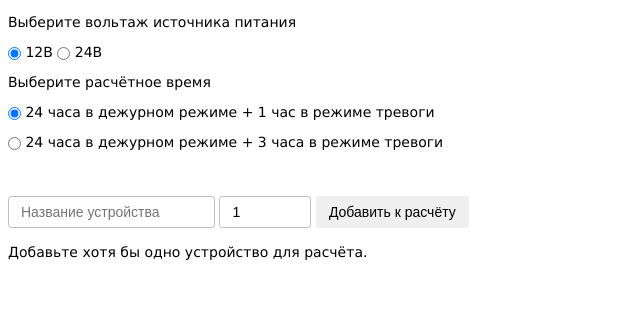
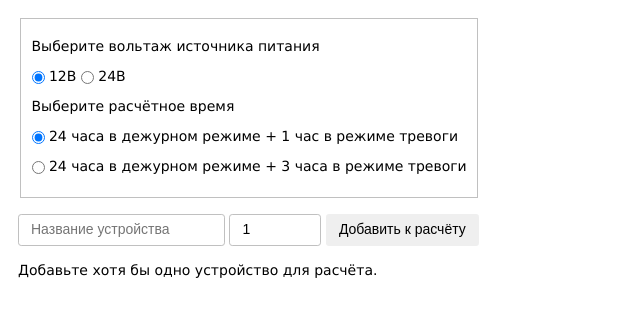
Before and after one commit to eidolonzx/battery-calc, a plain HTML site: page index.html in a window 1280 px wide. Shown: the whole page, without its empty margins (0-640 px from the left). Drawn offline with nearby package versions, Linux system fonts and the light colour scheme.

Commit message:
Added flexbox layout

```diff
--- a/index.html
+++ b/index.html
@@ -13,16 +13,21 @@
 
 <body>
     <div class="container">
+        <div class="flex-container">
             <form>
+                <fieldset>
+
                 <p>Выберите вольтаж источника питания</p>
                 <p><input id="voltage12" type="radio" name="voltage" value="12V"> 12В
                     <input id="voltage24" type="radio" name="voltage" value="24V"> 24В</p>
                 <p>Выберите расчётное время</p>
-            <p><input id="time241" type="radio" name="time" value="241"> 24 часа в дежурном режиме + 1 час в режиме тревоги</p>
-            <p><input id="time243" type="radio" name="time" value="243"> 24 часа в дежурном режиме + 3 часа в режиме тревоги</p>
+                <p><input id="time241" type="radio" name="time" value="241"> 24 часа в дежурном режиме + 1 час в режиме
+                    тревоги</p>
+                <p><input id="time243" type="radio" name="time" value="243"> 24 часа в дежурном режиме + 3 часа в
+                    режиме тревоги</p>
+                </fieldset>
+                <br>
             </form>
-        <div class="table-container"></div>
-        <br><br>
             <div class="inputs">
                 <input type="search" list="devices-list" name="input-device" placeholder="Название устройства" class="device-name">
                 <datalist id="devices-list"></datalist>
@@ -31,6 +36,9 @@
             </div>
             <div class="service-message"></div>
         </div>
+
+        <div class="flex-container table-container"></div>
+    </div>
     <script src="https://code.jquery.com/jquery-3.3.1.min.js"></script>
     <script type="module" src="./app.js"></script>
 </body>
--- a/styles.css
+++ b/styles.css
@@ -1,3 +1,9 @@
+body {
+    color: black;
+    font-family: Verdana, Geneva, Tahoma, sans-serif;
+    font-size: 14px;
+}
+
 table {
     border-collapse: collapse;
     width: 100%;
@@ -13,10 +19,8 @@ th {
     font-weight: 400;
 }
 
-body {
-    color: black;
-    font-family: Verdana, Geneva, Tahoma, sans-serif;
-    font-size: 14px;
+fieldset {
+    border: 1px solid silver;
 }
 
 button {
@@ -35,8 +39,15 @@ button {
 }
 
 .container {
-    display: block;
-    width: 640px;
+    display: flex;
+    flex-direction: row;
+    flex-wrap: wrap;
+    height: 100%;
+    width: 100%;
+}
+
+.flex-container {
+    padding: 10px;
 }
 .inputs {
     width: 100%;
```
Lines whose indentation alone changed are shown as unchanged.
